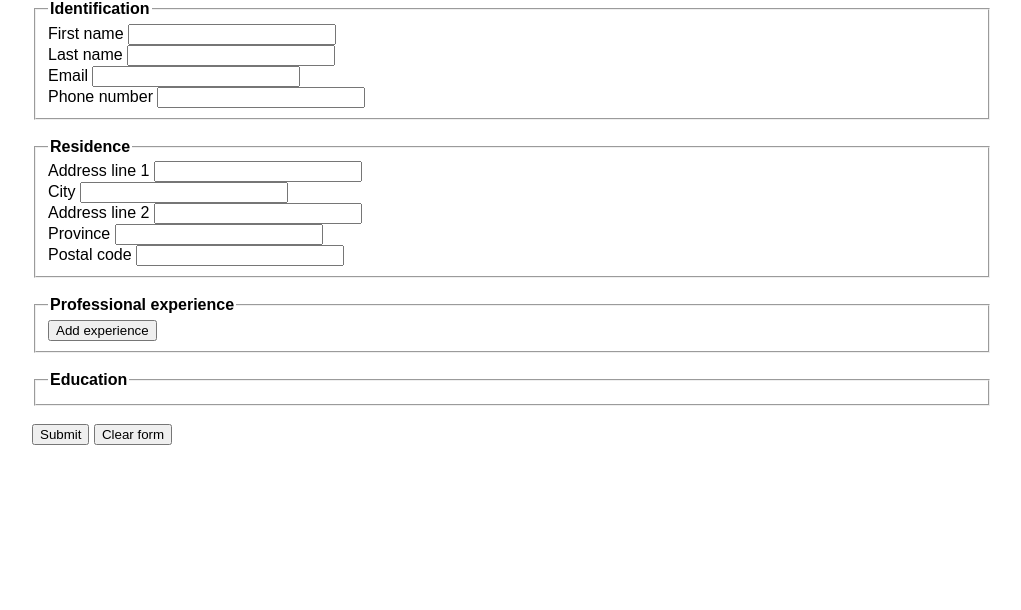
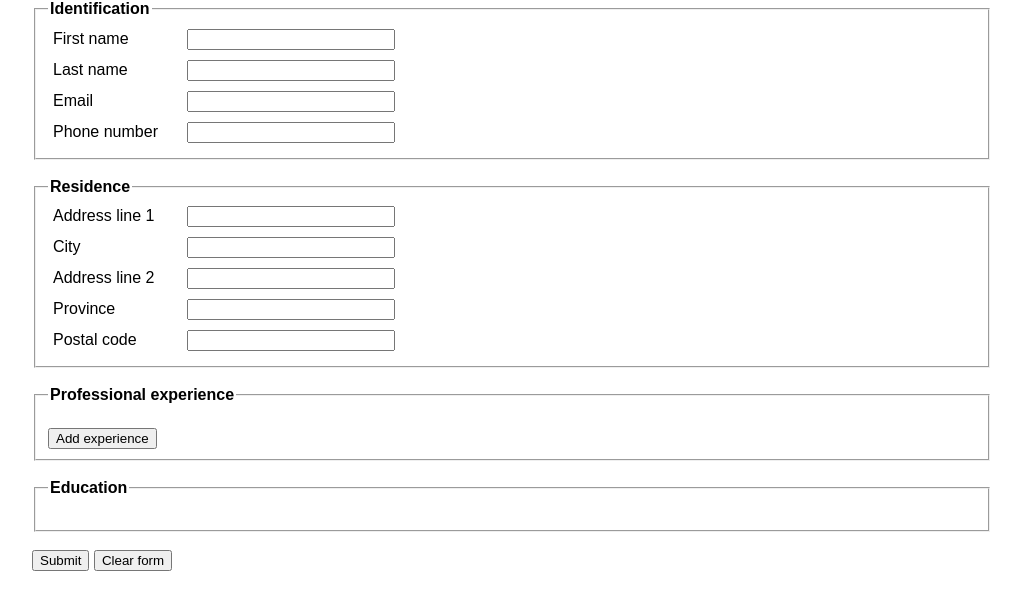
Before and after one commit to anhkhoido/formValidationWithTypeScript, a website: page index.html in a window 1280 px wide. Shown: the whole page, without its empty margins (128-1149 px from the left). Drawn offline with nearby package versions, Linux system fonts and the light colour scheme.

Commit message:
Added margin properties in CSS.

```diff
--- a/style/stylesheet.css
+++ b/style/stylesheet.css
@@ -1 +1 @@
-html,body{margin:0;padding:0;display:block;height:100%;width:100%;background-color:#FFF;font-family:Arial,Helvetica,sans-serif}#applicationForm{width:75%;display:block;margin-left:auto;margin-right:auto;color:#000}legend{font-family:Arial,Helvetica,sans-serif;font-style:normal;font-weight:bolder;color:#000}input{width:200px}#container_buttons_of_form{width:100%}#sub_container_of_form{margin-left:auto;margin-right:auto}
+html,body{margin:0;padding:0;display:block;height:100%;width:100%;background-color:#FFF;font-family:Arial,Helvetica,sans-serif}#applicationForm{width:75%;display:block;margin-left:auto;margin-right:auto;color:#000}legend{font-family:Arial,Helvetica,sans-serif;font-style:normal;font-weight:bolder;color:#000}label{display:inline-block;width:120px;margin:5px}input{width:200px;margin:5px}#container_buttons_of_form{width:100%}#sub_container_of_form{margin-left:auto;margin-right:auto}
```
